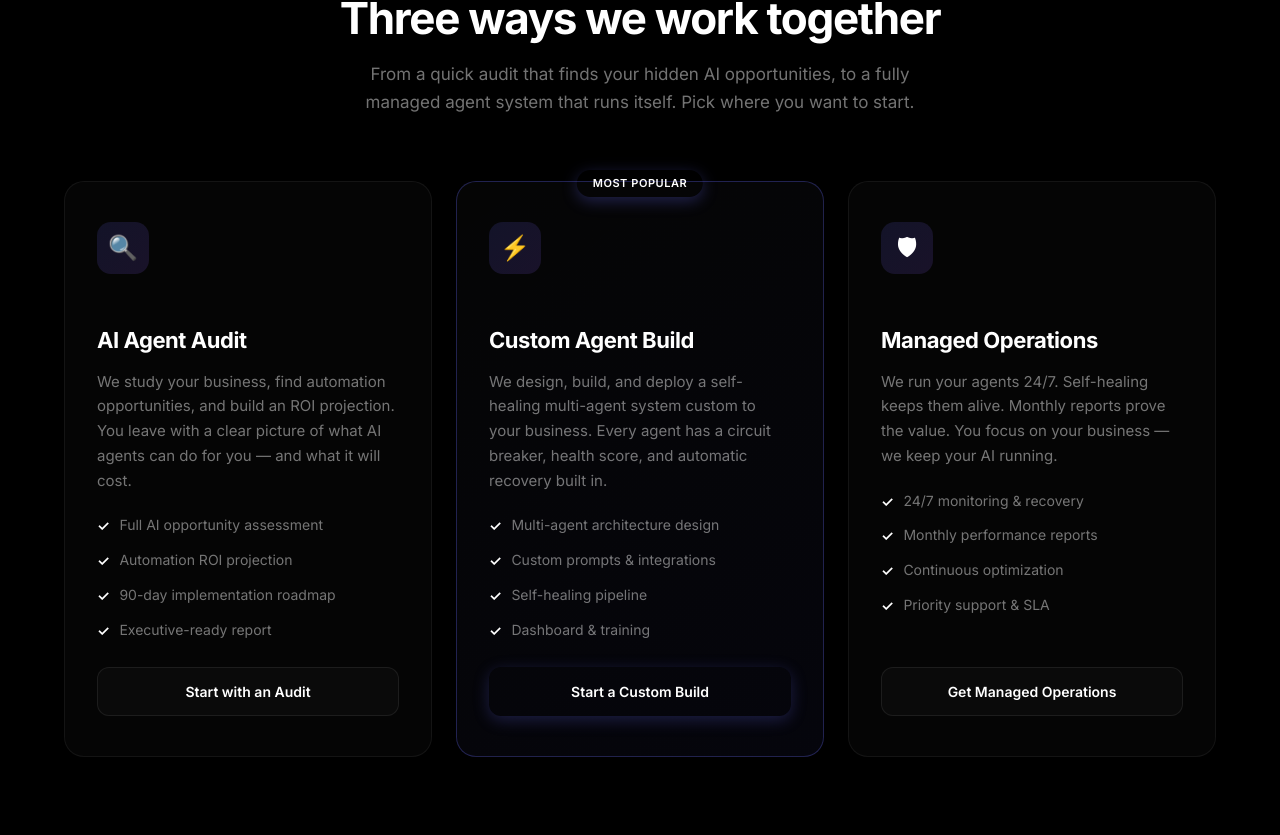
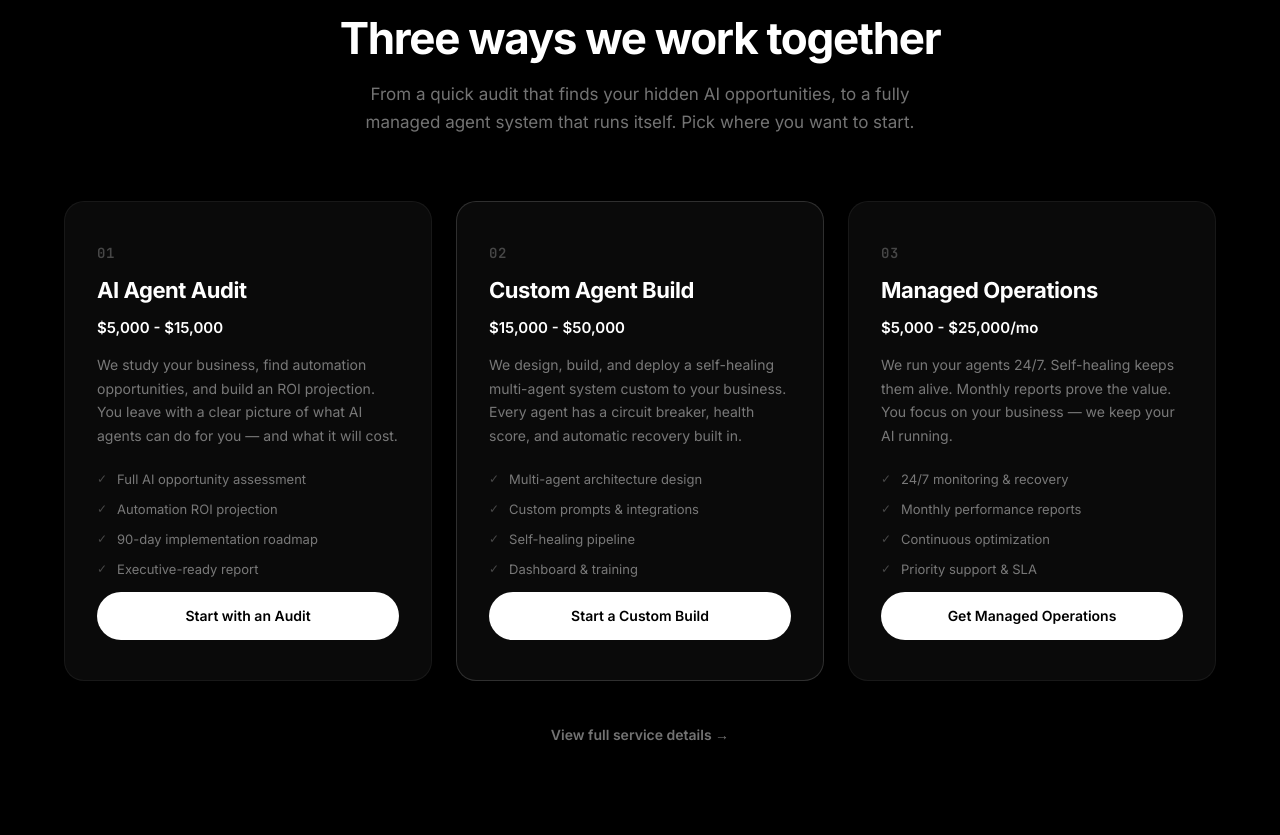
Before and after one commit to neeks22/nexus, a Next.js app in the folder apps/website/: page / in a window 1280 px wide. Shown: the part 2265-3100 px from the top of the page. Built offline with nearby package versions, Linux system fonts and the light colour scheme; no server answers.

Commit message:
feat: restyle ServiceCard to monochrome with numbered labels

```diff
--- a/apps/website/src/app/page.module.css
+++ b/apps/website/src/app/page.module.css
@@ -259,7 +259,7 @@
    ============================================ */
 
 .services {
-  padding: 120px 24px;
+  padding: 140px 24px;
 }
 
 .servicesGrid {
@@ -276,27 +276,12 @@
 .servicesLink {
   font-size: 14px;
   font-weight: 600;
-  background: var(--accent-gradient);
-  -webkit-background-clip: text;
-  background-clip: text;
-  -webkit-text-fill-color: transparent;
-  transition: opacity var(--transition);
-  position: relative;
+  color: rgba(255,255,255,0.45);
+  transition: color 200ms ease;
 }
 
-.servicesLink::after {
-  content: '';
-  position: absolute;
-  bottom: -2px;
-  left: 0;
-  width: 0;
-  height: 1px;
-  background: var(--accent-gradient);
-  transition: width var(--transition);
-}
-
-.servicesLink:hover::after {
-  width: 100%;
+.servicesLink:hover {
+  color: #ffffff;
 }
 
 /* ============================================
--- a/apps/website/src/app/page.tsx
+++ b/apps/website/src/app/page.tsx
@@ -106,7 +106,7 @@ export default function HomePage() {
           </div>
           <div className={styles.servicesGrid}>
             <ServiceCard
-              icon="&#128269;"
+              number="01"
               title="AI Agent Audit"
               priceRange="$5,000 - $15,000"
               description="We study your business, find automation opportunities, and build an ROI projection. You leave with a clear picture of what AI agents can do for you — and what it will cost."
@@ -120,7 +120,7 @@ export default function HomePage() {
               cta="Start with an Audit"
             />
             <ServiceCard
-              icon="&#9889;"
+              number="02"
               title="Custom Agent Build"
               priceRange="$15,000 - $50,000"
               description="We design, build, and deploy a self-healing multi-agent system custom to your business. Every agent has a circuit breaker, health score, and automatic recovery built in."
@@ -135,7 +135,7 @@ export default function HomePage() {
               cta="Start a Custom Build"
             />
             <ServiceCard
-              icon="&#128737;"
+              number="03"
               title="Managed Operations"
               priceRange="$5,000 - $25,000/mo"
               description="We run your agents 24/7. Self-healing keeps them alive. Monthly reports prove the value. You focus on your business — we keep your AI running."
--- a/apps/website/src/components/ServiceCard.module.css
+++ b/apps/website/src/components/ServiceCard.module.css
@@ -1,134 +1,88 @@
 .card {
-  position: relative;
-  background: var(--bg-glass);
-  backdrop-filter: blur(20px);
-  -webkit-backdrop-filter: blur(20px);
-  border: 1px solid var(--border-subtle);
-  border-radius: var(--radius-xl);
   padding: 40px 32px;
+  background: #0a0a0a;
+  border: 1px solid rgba(255,255,255,0.06);
+  border-radius: 20px;
   display: flex;
   flex-direction: column;
-  gap: 16px;
-  transition: border-color var(--transition), box-shadow var(--transition), transform var(--transition);
+  gap: 12px;
+  transition: border-color 200ms ease;
+  position: relative;
 }
 
 .card:hover {
-  border-color: var(--border-glow);
-  box-shadow: var(--shadow-card-hover);
-  transform: translateY(-4px);
+  border-color: rgba(255,255,255,0.12);
 }
 
 .featured {
-  border-color: rgba(99,102,241,0.3);
-  background: linear-gradient(145deg, var(--bg-glass) 0%, rgba(99,102,241,0.05) 100%);
+  border-color: rgba(255,255,255,0.15);
 }
 
-.featuredBadge {
-  position: absolute;
-  top: -12px;
-  left: 50%;
-  transform: translateX(-50%);
-  background: var(--accent-gradient);
-  color: #ffffff;
-  font-size: 11px;
+.number {
+  font-size: 14px;
   font-weight: 600;
+  color: rgba(255,255,255,0.25);
   letter-spacing: 0.05em;
-  text-transform: uppercase;
-  padding: 4px 16px;
-  border-radius: 20px;
-  box-shadow: 0 4px 16px rgba(99,102,241,0.3);
-}
-
-.icon {
-  width: 52px;
-  height: 52px;
-  display: flex;
-  align-items: center;
-  justify-content: center;
-  background: linear-gradient(135deg, rgba(99,102,241,0.15), rgba(139,92,246,0.15));
-  border-radius: 14px;
-  font-size: 24px;
-  line-height: 1;
-}
-
-.priceRange {
-  font-size: 13px;
-  font-weight: 600;
-  background: var(--accent-gradient);
-  -webkit-background-clip: text;
-  background-clip: text;
-  -webkit-text-fill-color: transparent;
   font-family: var(--font-mono);
 }
 
 .title {
   font-size: 22px;
   font-weight: 700;
-  color: var(--text-primary);
   letter-spacing: -0.02em;
+  color: #ffffff;
+}
+
+.price {
+  font-size: 15px;
+  font-weight: 600;
+  color: #ffffff;
 }
 
 .description {
-  font-size: 15px;
-  color: var(--text-secondary);
-  line-height: 1.65;
+  font-size: 14px;
+  color: rgba(255,255,255,0.45);
+  line-height: 1.7;
 }
 
 .deliverables {
   list-style: none;
   display: flex;
   flex-direction: column;
-  gap: 10px;
-  margin-top: 4px;
-  flex: 1;
+  gap: 8px;
+  margin-top: 8px;
+  padding: 0;
 }
 
 .deliverable {
   display: flex;
-  align-items: flex-start;
+  align-items: center;
   gap: 10px;
-  font-size: 14px;
-  color: var(--text-secondary);
+  font-size: 13px;
+  color: rgba(255,255,255,0.45);
 }
 
 .check {
-  color: var(--accent-green);
-  font-weight: 700;
+  color: rgba(255,255,255,0.25);
+  font-size: 12px;
   flex-shrink: 0;
-  margin-top: 1px;
 }
 
 .cta {
-  display: block;
-  text-align: center;
-  padding: 12px 24px;
-  background: var(--bg-tertiary);
-  color: var(--text-primary);
+  display: inline-flex;
+  align-items: center;
+  justify-content: center;
+  padding: 12px 28px;
+  background: #ffffff;
+  color: #000000;
   font-size: 14px;
   font-weight: 600;
-  border: 1px solid var(--border);
-  border-radius: 12px;
-  transition: all var(--transition);
-  margin-top: 8px;
+  border-radius: 100px;
+  transition: opacity 200ms ease;
+  margin-top: auto;
+  text-align: center;
 }
 
 .cta:hover {
-  border-color: var(--border-glow);
-  background: rgba(99,102,241,0.08);
-  color: var(--text-primary);
+  opacity: 0.85;
 }
-
-.ctaFeatured {
-  background: var(--accent-gradient);
-  color: #ffffff;
-  border-color: transparent;
-  box-shadow: 0 4px 16px rgba(99,102,241,0.25);
-}
-
-.ctaFeatured:hover {
-  opacity: 0.9;
-  color: #ffffff;
-  border-color: transparent;
-  background: var(--accent-gradient);
-  box-shadow: 0 8px 32px rgba(99,102,241,0.35);
-}
--- a/apps/website/src/components/ServiceCard.tsx
+++ b/apps/website/src/components/ServiceCard.tsx
@@ -1,7 +1,7 @@
 import styles from './ServiceCard.module.css';
 
 interface ServiceCardProps {
-  icon: string;
+  number: string;
   title: string;
   priceRange: string;
   description: string;
@@ -12,7 +12,7 @@ interface ServiceCardProps {
 }
 
 export function ServiceCard({
-  icon,
+  number,
   title,
   priceRange,
   description,
@@ -23,22 +23,19 @@ export function ServiceCard({
 }: ServiceCardProps) {
   return (
     <div className={`${styles.card} ${featured ? styles.featured : ''}`}>
-      {featured && <div className={styles.featuredBadge}>Most Popular</div>}
-      <div className={styles.icon}>{icon}</div>
-      <div className={styles.priceRange}>{priceRange}</div>
+      <div className={styles.number}>{number}</div>
       <h3 className={styles.title}>{title}</h3>
+      <p className={styles.price}>{priceRange}</p>
       <p className={styles.description}>{description}</p>
       <ul className={styles.deliverables}>
-        {deliverables.map((item, i) => (
-          <li key={i} className={styles.deliverable}>
-            <span className={styles.check}>✓</span>
-            {item}
+        {deliverables.map((d) => (
+          <li key={d} className={styles.deliverable}>
+            <span className={styles.check}>&#10003;</span>
+            {d}
           </li>
         ))}
       </ul>
-      <a href={href} className={`${styles.cta} ${featured ? styles.ctaFeatured : ''}`}>
-        {cta}
-      </a>
+      <a href={href} className={styles.cta}>{cta}</a>
     </div>
   );
 }
```
